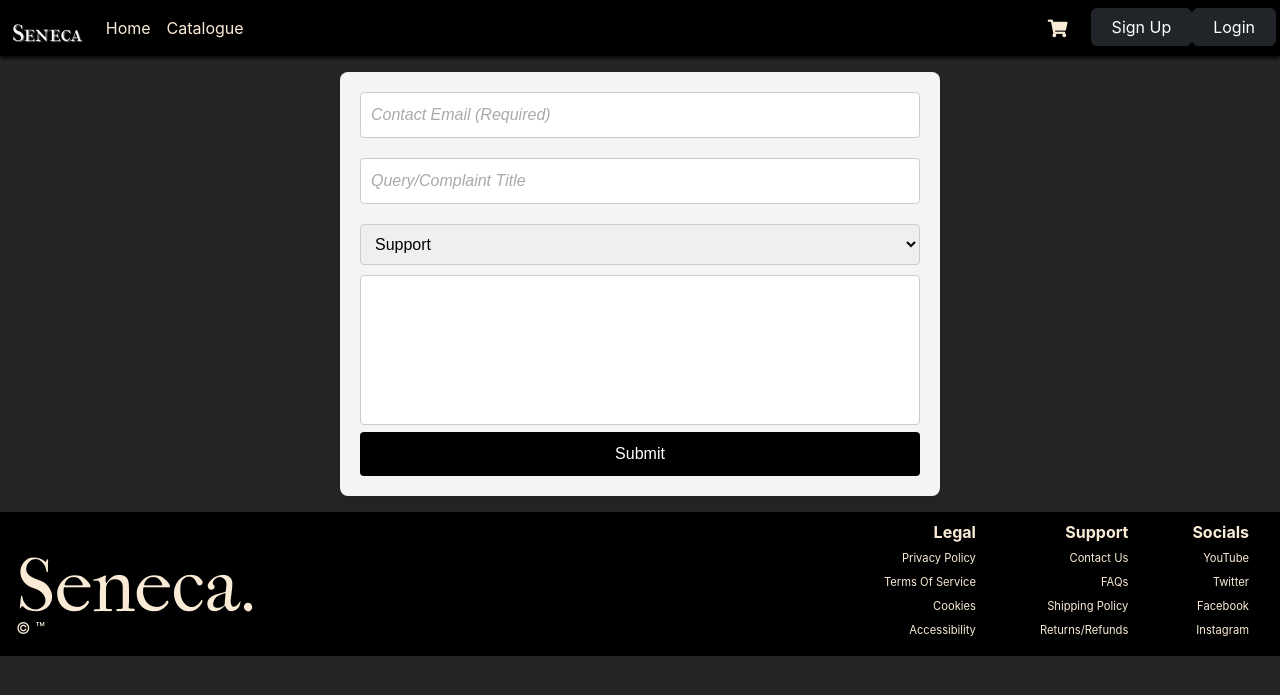
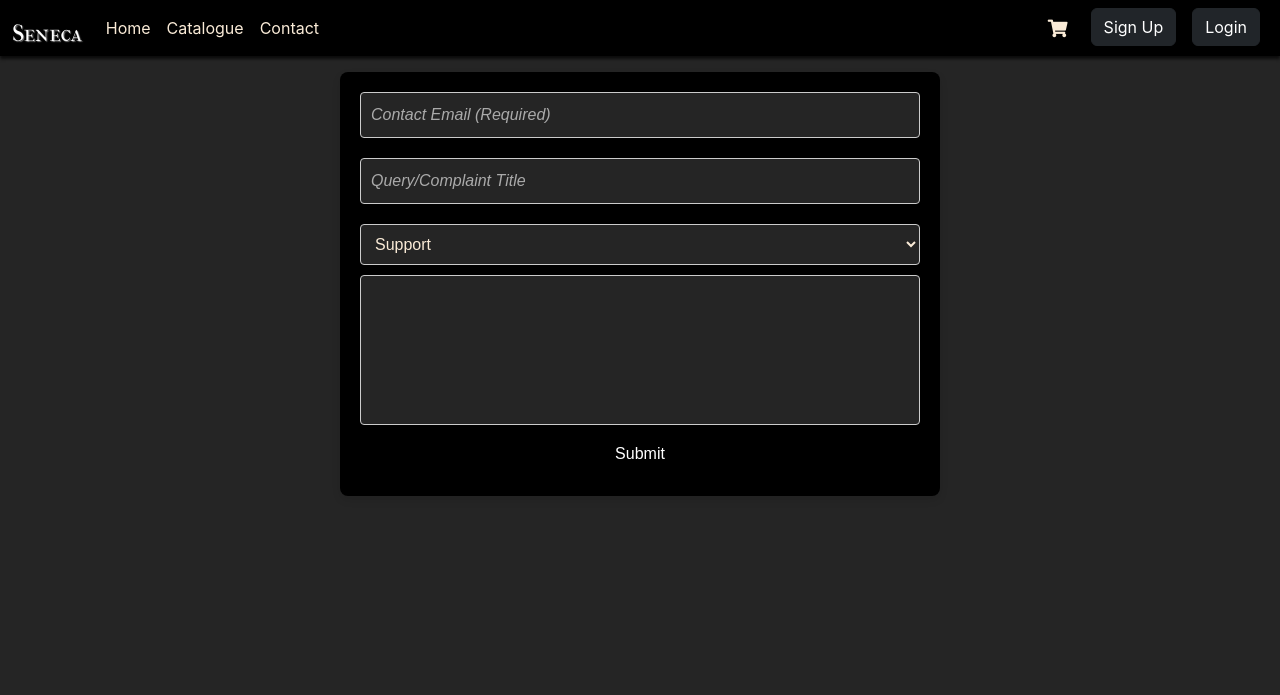
Before and after one commit to parthacharyaaaaa/Seneca, a Flask app: page /contact in a window 1280 px wide. Shown: the top 695 px of the page. Run offline with Flask 3, Linux system fonts and the light colour scheme.

Commit message:
Add styling

```diff
--- a/app.py
+++ b/app.py
@@ -888,11 +888,14 @@
     token["used"] = 1
     flag_modified(order, "token")
     db.session.commit()
-    return redirect(url_for('mailConfirmation'))
+    return redirect(url_for('mailConfirmation', recipient = order.mail_to, order=order))
 
 @app.route("/order-success")
 def mailConfirmation():
-    return "fuck you"
+    recipient = request.args.get('recipient')
+    order = request.args.get('order')
+    return render_template('mailSuccess.html', recipient = recipient, order = order, signedIn = current_user.is_authenticated, sender = current_user.first_name if current_user.is_authenticated else "Guest")
+
 @app.route('/download/id=<order_id>/<download_url>')
 def download(order_id, download_url):
         return render_template('download.html', signedIn = current_user.is_authenticated)
--- a/static/contact.css
+++ b/static/contact.css
@@ -3,7 +3,7 @@
     max-width: 600px;
     margin: 0 auto;
     padding: 20px;
-    background-color: #f4f4f4;
+    background-color: var(--BGCOLOR-ICONS-1);
     border-radius: 8px;
     box-shadow: 0 4px 8px rgba(0, 0, 0, 0.1);
     font-family: 'Arial', sans-serif;
@@ -26,6 +26,9 @@
     border-radius: 4px;
     font-size: 16px;
     transition: border-color 0.3s;
+
+    background-color: rgb(37, 37, 37);
+    color: var(--TEXT-COLOR-LIGHT)
 }
 
 /* Focus effect */
@@ -33,6 +36,7 @@
 #flag:focus {
     border-color: #000;
     outline: none;
+
 }
 
 /* Textarea styling */
@@ -45,6 +49,8 @@
     font-size: 16px;
     resize: none;
     transition: border-color 0.3s;
+    background-color: rgb(37, 37, 37);
+    color: var(--TEXT-COLOR-LIGHT)
 }
 
 /* Textarea focus effect */
@@ -60,7 +66,7 @@
 }
 
 /* Submit button styling (if you decide to add one) */
-button {
+.feedback-button {
     width: 100%;
     padding: 10px;
     background-color: #000;
@@ -73,6 +79,10 @@
 }
 
 /* Submit button hover effect */
-button:hover {
+.feedback-button:hover {
     background-color: #333;
 }
+
+footer{
+    display: none;
+}
--- a/templates/baseTemplate.html
+++ b/templates/baseTemplate.html
@@ -38,6 +38,9 @@
                     </li>
                     <li class="nav-item">
                         <a class="nav-link" href="{{url_for('catalogue')}}">Catalogue</a>
+                    </li>
+                    <li class="nav-item">
+                        <a class="nav-link" href="{{url_for('contact')}}">Contact</a>
                     </li>
                 </ul>
                 <!-- Profile Icon -->
--- a/templates/contact.html
+++ b/templates/contact.html
@@ -18,7 +18,7 @@
         </select>
     </div>
     <textarea id="query" name="query" form="contact-form" maxlength="1024"></textarea>
-    <button type="submit">Submit</button>
+    <button type="submit" class="feedback-button">Submit</button>
 </form>
 
 <script type="text/javascript" src="{{url_for('static', filename = 'scripts/manageFeedback.js')}}"></script>
```
Also changed, not shown: static/letter.css (added, +11 -0 lines), templates/mailSuccess.html (added, +23 -0 lines), instance/test1.db.
